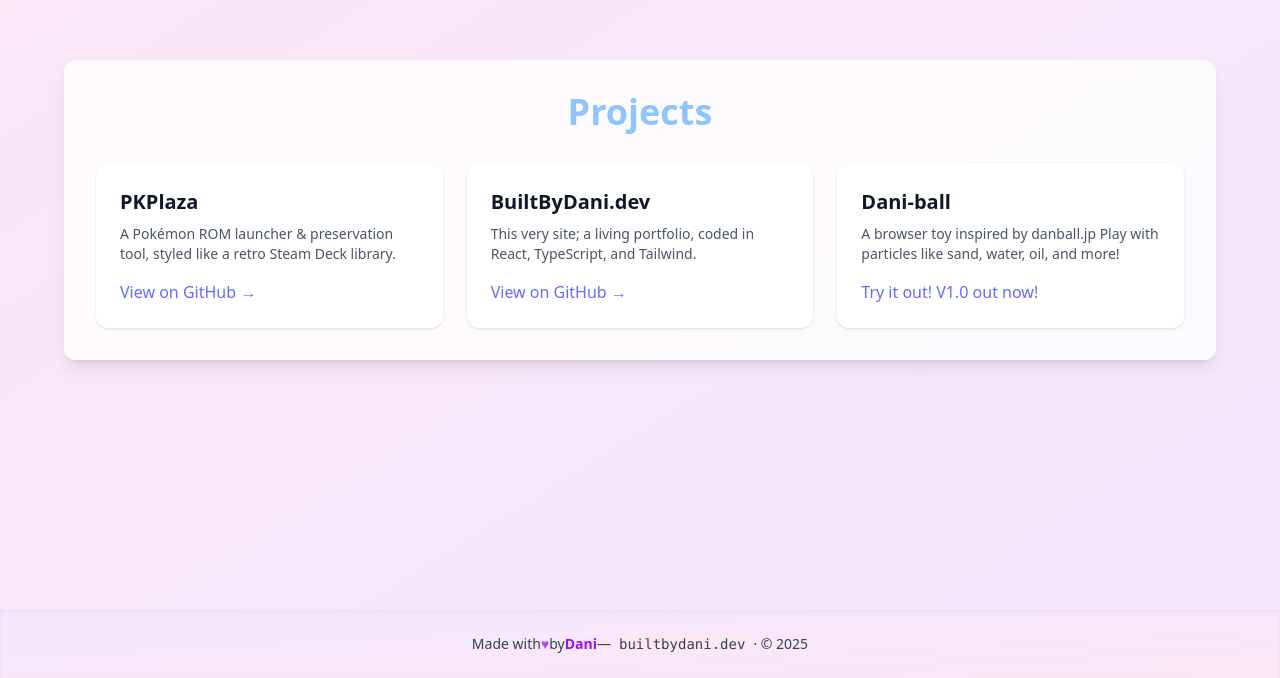
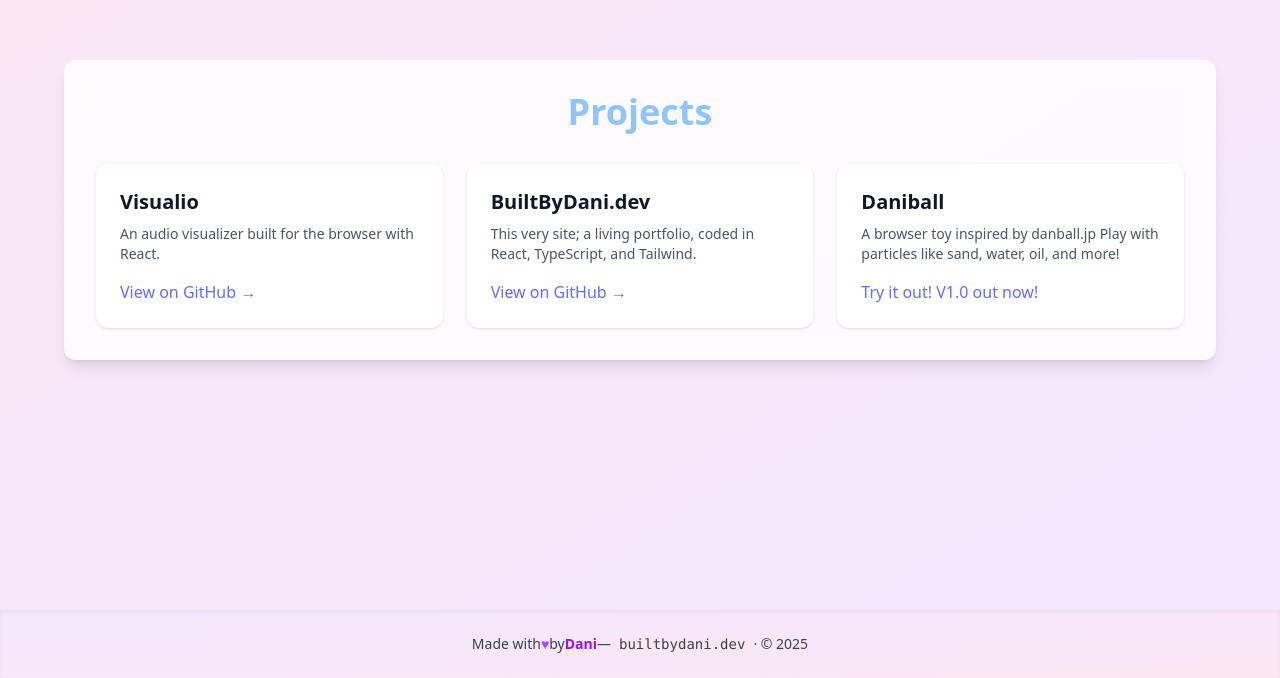
Before and after one commit to builtbydani/BioWebsite, a React (Vite) app in the folder builtbydani/: page / in a window 1280 px wide. Shown: the part 1790-2468 px from the top of the page. Built offline with nearby package versions, Linux system fonts and the light colour scheme.

Commit message:
updated projects

```diff
--- a/builtbydani/src/components/Projects.tsx
+++ b/builtbydani/src/components/Projects.tsx
@@ -42,18 +42,17 @@
                   className="
                     text-xl font-semibold mb-2
                 ">
-                  PKPlaza
+                  Visualio
                 </h3>
                 <p
                   className="
                     text-sm text-gray-600 mb-4
                 ">
-                  A Pokémon ROM launcher & preservation tool,
-                  styled like a retro Steam Deck library.
+                  An audio visualizer built for the browser with React.
                 </p>
 
                 <a
-                  href="https://github.com/builtbydani/pkplaza"
+                  href="https://github.com/builtbydani/visualio"
                   target="_blank"
                   className="text-pink-500 font-medium hover:underline"
                 >
@@ -99,7 +98,7 @@
                   className="
                     text-xl font-semibold mb-2
                 ">
-                    Dani-ball
+                    Daniball
                 </h3>
                 <p
                   className="
```
